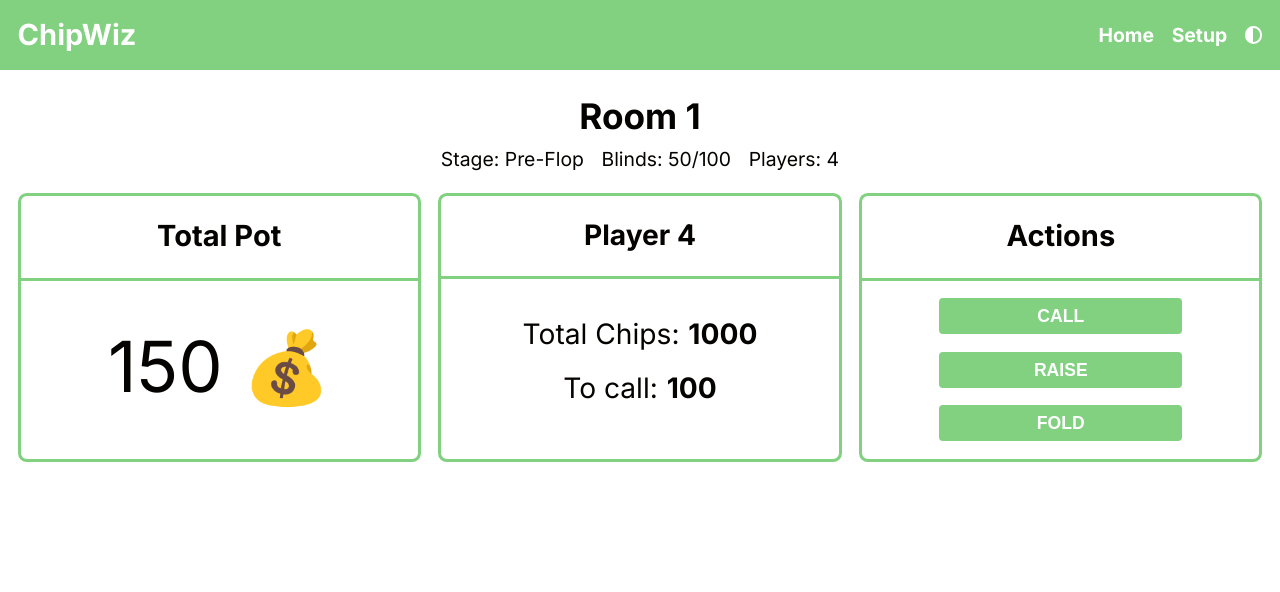
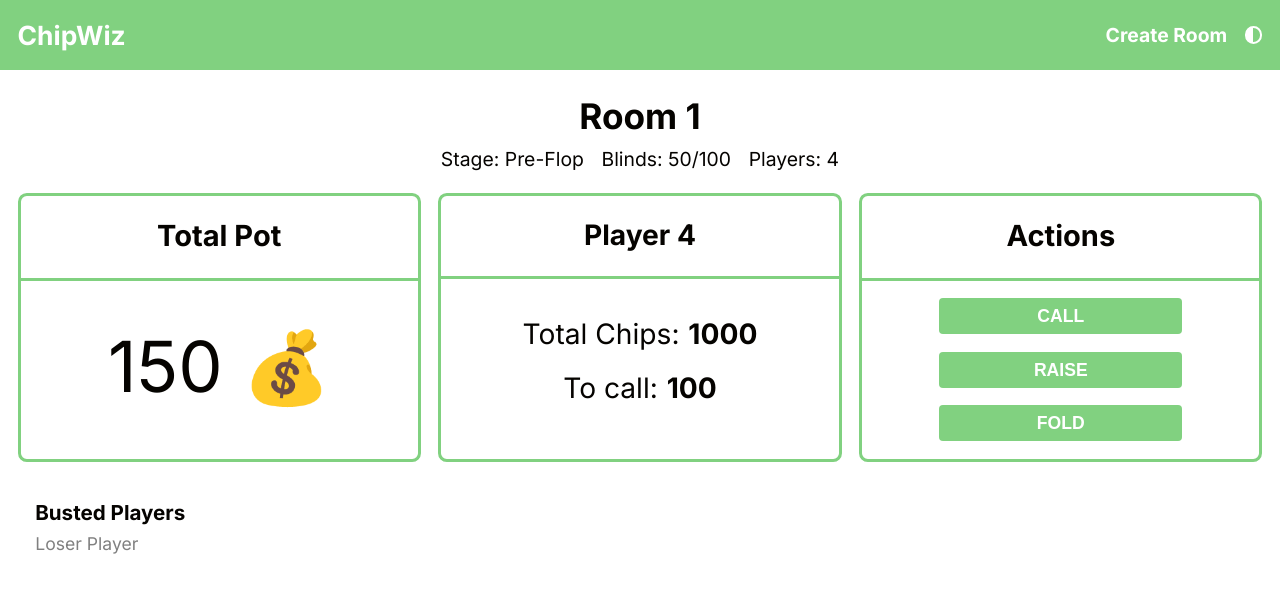
Before and after one commit to francescoiacono/chipwiz, a Next.js app: page /game/1 in a window 1280 px wide. Shown: the top 592 px of the page. Built offline with nearby package versions, Linux system fonts and the light colour scheme.

Commit message:
Added busted players list and modified navbar

```diff
--- a/src/components/hooks/actions/useResetHand.ts
+++ b/src/components/hooks/actions/useResetHand.ts
@@ -22,7 +22,7 @@ export const useResetGame = () => {
   );
 
   const removePlayersWithNoChips = useCallback((updatedPlayers: Player[]) => {
-    return updatedPlayers.filter((player) => player.chips > 0);
+    return updatedPlayers.filter((player) => player.chips <= 0);
   }, []);
 
   const resetGame = useCallback(
@@ -36,7 +36,8 @@ export const useResetGame = () => {
         gameState.players
       );
       updatedPlayers = addPotToWinner(updatedPlayers, winner, pot);
-      updatedPlayers = removePlayersWithNoChips(updatedPlayers);
+
+      updatedPlayers = updatedPlayers.filter((player) => player.chips > 0);
 
       const newGameState = {
         ...gameState,
@@ -47,6 +48,7 @@ export const useResetGame = () => {
         playersInGame: updatedPlayers.length,
         stage: Stage.PreFlop,
         playerWinner: null,
+        losers: removePlayersWithNoChips(players),
       };
 
       updateGameState(newGameState);
--- /dev/null
+++ b/src/components/pages/game/subcomponents/bustedPlayers/bustedPlayers.module.css
@@ -0,0 +1,11 @@
+.list {
+  padding: 1rem;
+  font-size: 1rem;
+}
+
+.list > ul {
+  list-style: none;
+  margin: 0;
+  padding: 0;
+  color: #808080;
+}
--- /dev/null
+++ b/src/components/pages/game/subcomponents/bustedPlayers/bustedPlayers.tsx
@@ -0,0 +1,25 @@
+import { Player } from '@/data/types/types';
+
+import styles from './bustedPlayers.module.css';
+
+interface BusterPlayersProps {
+  losers: Player[];
+}
+
+const BusterPlayers = ({ losers }: BusterPlayersProps) => {
+  if (losers.length === 0) return null;
+
+  return (
+    <section className={styles.list}>
+      <h3>Busted Players</h3>
+      <ul>
+        {losers.map((loser) => (
+          <li key={loser.name}>{loser.name}</li>
+          // To do: Add button to buy player back in
+        ))}
+      </ul>
+    </section>
+  );
+};
+
+export default BusterPlayers;
--- a/src/components/pages/game/subcomponents/gameInterface/gameInterface.tsx
+++ b/src/components/pages/game/subcomponents/gameInterface/gameInterface.tsx
@@ -4,15 +4,15 @@ import PlayerActions from '../playerActions/playerActions';
 import GamePot from '../gamePot/gamePot';
 import styles from './gameInterface.module.css';
 import StageAlert from '../stageAlert/stageAlert';
+import SelectWinner from '../selectWinner/selectWinner';
+import ShowWinner from '../showWinner/showWinner';
 import { Stage } from '@/data/types/types';
 import { useGameState } from '@/components/providers/gameStateProvider/gameStateProvider';
-import SelectWinner from '../selectWinner/selectWinner';
-import PrimaryButton from '@/components/ui/primaryButton/primaryButton';
-import ShowWinner from '../showWinner/showWinner';
+import BustedPlayers from '../bustedPlayers/bustedPlayers';
 
 const GameInterface = () => {
   const { gameState } = useGameState();
-  const { stage, pot, playerWinner } = gameState;
+  const { stage, pot, playerWinner, losers } = gameState;
   return (
     <>
       {gameState && stage != Stage.Showdown ? (
@@ -23,6 +23,7 @@ const GameInterface = () => {
             <CurrentPlayer />
             <PlayerActions />
             <StageAlert stage={stage} />
+            <BustedPlayers losers={losers} />
           </section>
         </>
       ) : (
--- a/src/components/ui/navbar/navbar.module.css
+++ b/src/components/ui/navbar/navbar.module.css
@@ -5,6 +5,11 @@
   padding: 1rem;
   color: var(--background-color);
   margin: 0;
+}
+
+#logo {
+  font-size: 1.5rem;
+  font-weight: 700;
 }
 
 .navbar > ul {
@@ -22,3 +27,14 @@
   align-items: center;
   gap: 1rem;
 }
+
+.navbar > ul > li > a,
+.logo {
+  text-decoration: none;
+  transition: all 0.2s ease-in-out;
+}
+.navbar > ul > li > a:hover,
+#logo:hover {
+  cursor: pointer;
+  transform: scale(1.05);
+}
--- a/src/components/ui/navbar/navbar.tsx
+++ b/src/components/ui/navbar/navbar.tsx
@@ -7,11 +7,12 @@ const Navbar = () => {
     <nav className={styles.navbar}>
       <ul>
         <li>
-          <h2>ChipWiz</h2>
+          <Link id={styles.logo} href='/'>
+            ChipWiz
+          </Link>
         </li>
         <li>
-          <Link href='/'>Home</Link>
-          <Link href='/setup'>Setup</Link>
+          <Link href='/setup'>Create Room</Link>
           <ThemeSwitch />
         </li>
       </ul>
--- a/src/data/controls/rooms/addRoom/addRoom.ts
+++ b/src/data/controls/rooms/addRoom/addRoom.ts
@@ -21,6 +21,7 @@ const addRoom = (name: string, players: Player[]): Room => {
       raise: 0,
       call: 0,
       turn: 0,
+      losers: [],
       possibleActions: [
         ActionType.Fold,
         ActionType.Check,
--- a/src/data/data.ts
+++ b/src/data/data.ts
@@ -12,6 +12,22 @@ const data = {
         playerWinner: null,
         highestBet: 100,
         sameDealer: false,
+        losers: [
+          {
+            id: '5',
+            name: 'Loser Player',
+            chips: 0,
+            bet: 0,
+            isDealer: false,
+            isSmallBlind: false,
+            isBigBlind: false,
+            isFolded: false,
+            isAllIn: false,
+            isWinner: false,
+            isTurn: false,
+            isChecked: false,
+          },
+        ],
         pot: 150,
         players: [
           {
--- a/src/data/types/types.ts
+++ b/src/data/types/types.ts
@@ -36,6 +36,7 @@ export interface Game {
   playersInGame: number;
   highestBet: number;
   sameDealer: boolean;
+  losers: Player[];
 }
 
 export enum Stage {
```
